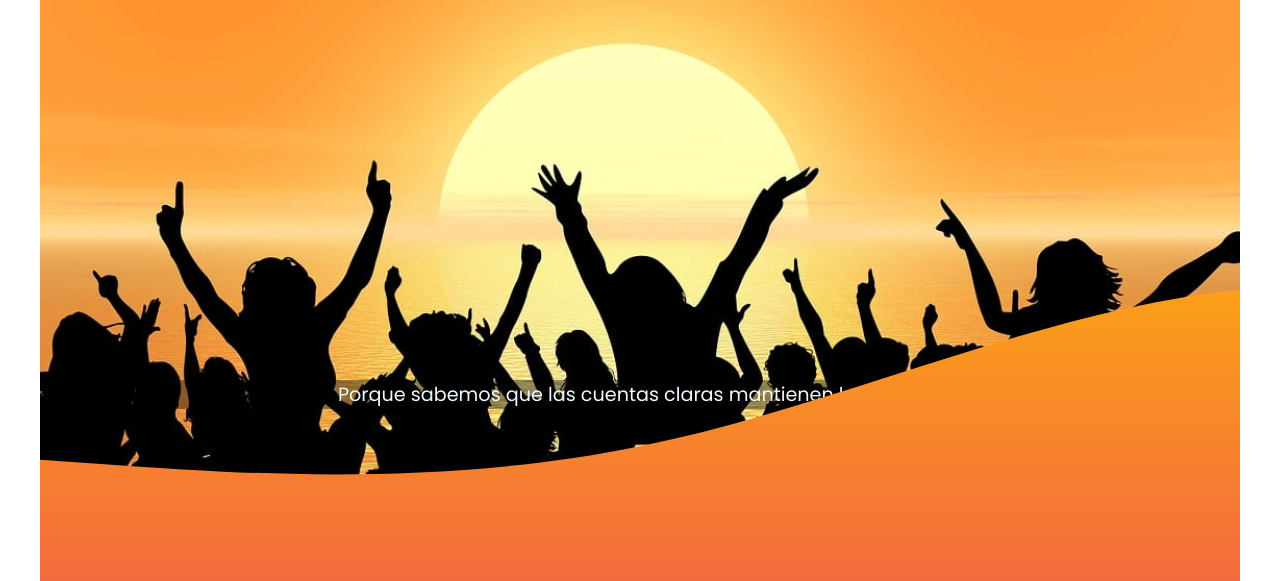
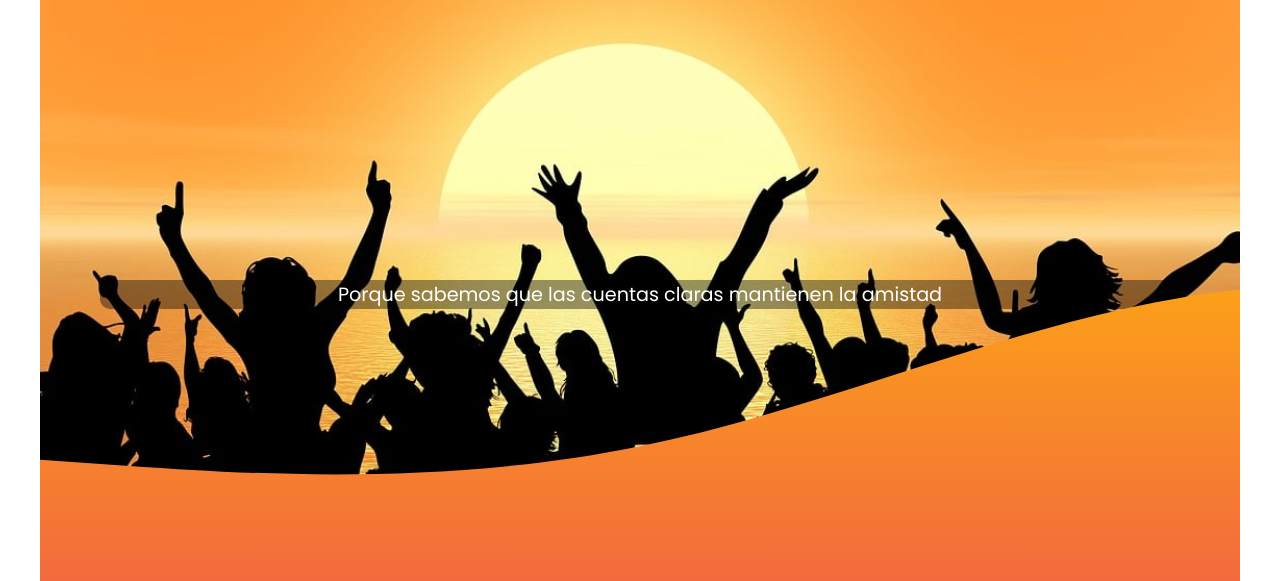
Before and after one commit to Tonybrandt/DiviCuentas, a plain HTML site: page index.html in a window 1280 px wide. Shown: the part 219-800 px from the top of the page. Drawn offline with Linux system fonts and the light colour scheme.

Commit message:
adding changes 3

```diff
--- a/style.css
+++ b/style.css
@@ -18,11 +18,11 @@
     max-width: 1200px;
     background-image: url("./amigos11.jpg");
     background-repeat: no-repeat;
-    background-position: center center;
+    background-position: center;
     background-size: cover;
     background-attachment: fixed;
-    margin: auto;
-    color: aliceblue;
+    margin: 0 auto;
+    color: rgb(255, 255, 255);
     overflow: hidden;
 }
 
@@ -51,7 +51,8 @@
     font-size: 1.2em;
     width: 90%;
     margin: 0 auto;
-    margin-top: 400px;
+    margin-top: 300px;
+    z-index: 10;
 }
 
 .container {
@@ -71,6 +72,7 @@
     bottom: -8px;
     left: 0;
     width: 100%;
+    z-index: 1;
 }
 
 .main {
```
